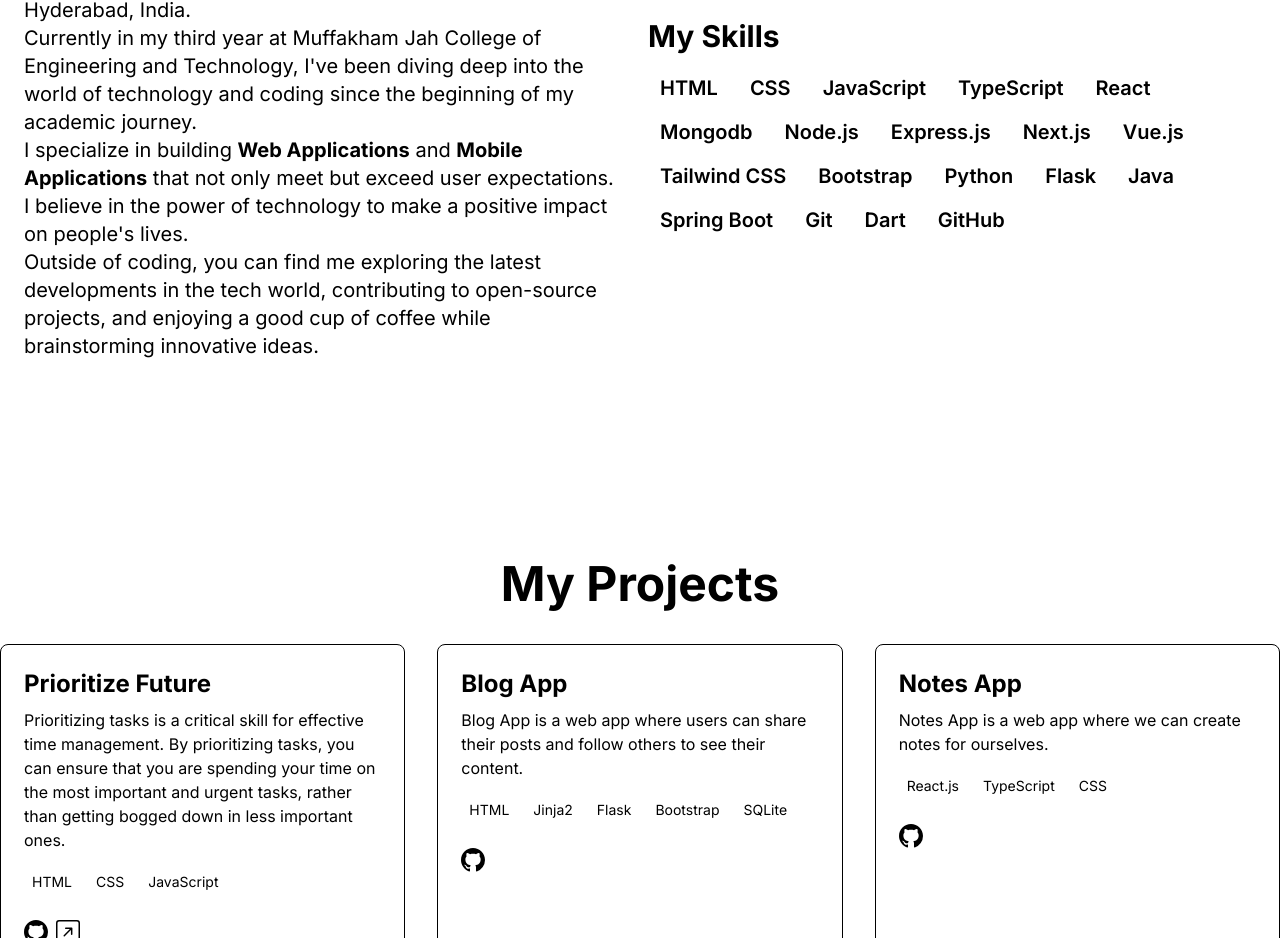
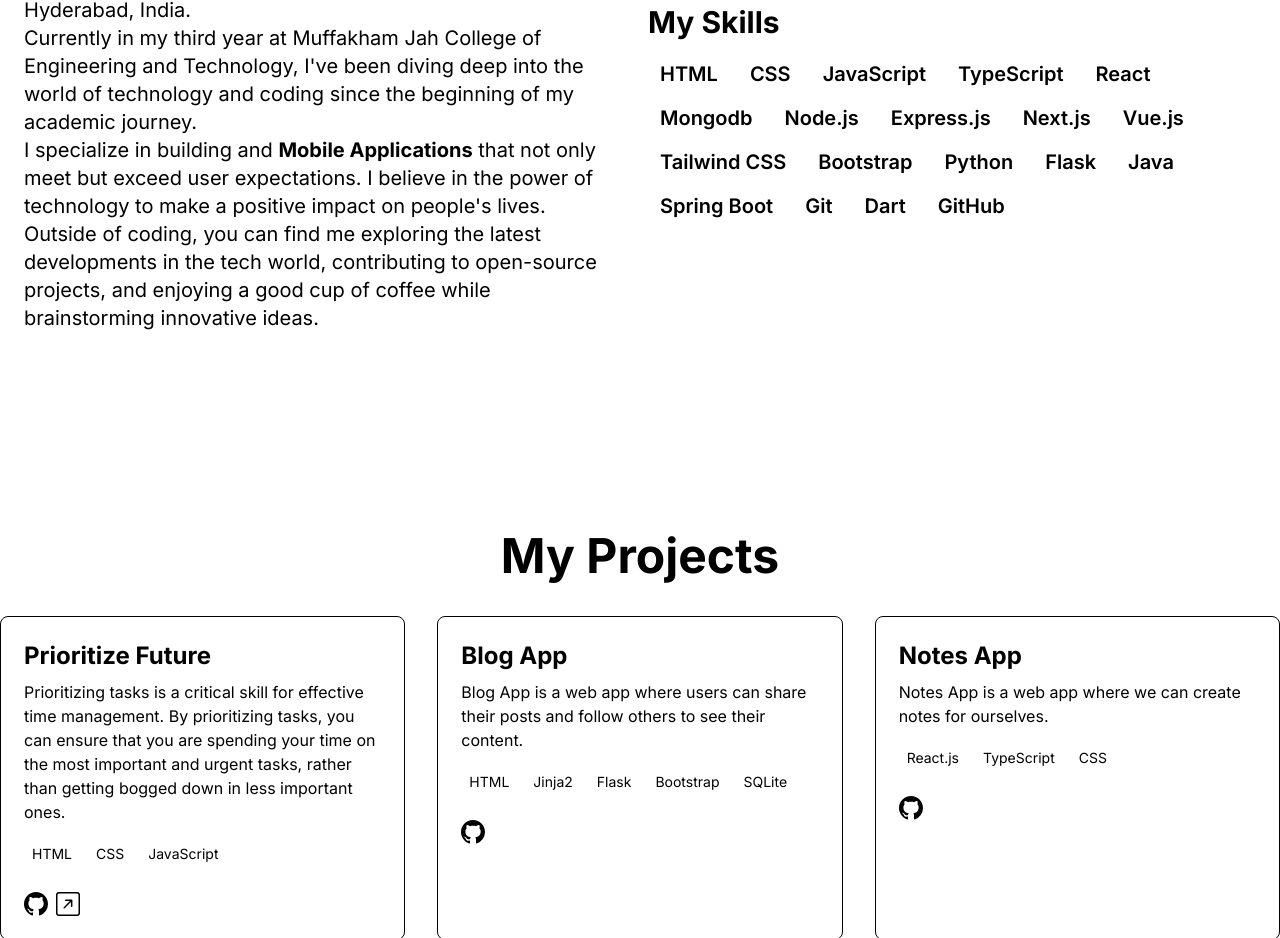
Before and after one commit to mohammedarbaz119/portfolio, a Next.js app: page / in a window 1280 px wide. Shown: the part 1054-1992 px from the top of the page. Built offline with nearby package versions, Linux system fonts and the light colour scheme.

Commit message:
error fixed

```diff
--- a/app/Components/About.tsx
+++ b/app/Components/About.tsx
@@ -143,7 +143,7 @@ const AboutSection = () => {
               Get to know me!
             </h2>
             <p className="mx-2 text-lg md:text-xl text-pink-300">
-              Hey there! I'm{" "}
+              Hey there! I&#39;m{" "}
               <span className="font-bold text-yellow-300">
                 Mohammed Arbazuddin Qureshi
               </span>
@@ -152,18 +152,17 @@ const AboutSection = () => {
             </p>
             <p className="mx-2 text-lg md:text-xl text-pink-300">
               Currently in my third year at Muffakham Jah College of Engineering
-              and Technology, I've been diving deep into the world of technology
-              and coding since the beginning of my academic journey.
+              and Technology, I&#39;ve been diving deep into the world of
+              technology and coding since the beginning of my academic journey.
             </p>
             <p className="mx-2 text-lg md:text-xl text-pink-300">
-              I specialize in building{" "}
-              <span className="font-bold text-green-400">Web Applications</span>{" "}
-              and{" "}
+              I specialize in building and{" "}
               <span className="font-bold text-green-400">
                 Mobile Applications
               </span>{" "}
               that not only meet but exceed user expectations. I believe in the
-              power of technology to make a positive impact on people's lives.
+              power of technology to make a positive impact on people&#39;s
+              lives.
             </p>
             <p className="mx-2 text-lg md:text-xl text-pink-300">
               Outside of coding, you can find me exploring the latest
--- a/app/Components/Hero.tsx
+++ b/app/Components/Hero.tsx
@@ -41,7 +41,7 @@ const Hero = () => {
           className="sm:w-full sm:max-w-md sm:pr-8 order-2 sm:order-1 sm:mx-auto sm:p-8 text-center sm:text-left"
         >
           <h2 className="text-4xl sm:text-5xl lg:text-6xl font-bold mb-4 text-gray-100">
-            Hi, I'm Mohammed Arbaz!
+            Hi, I&#39;m Mohammed Arbaz!
           </h2>
           <motion.h4
             className="text-2xl sm:text-3xl font-semibold mb-6 sm:mb-8 min-h-full text-teal-300 overflow-hidden whitespace-nowrap inline-block"
@@ -51,11 +51,11 @@ const Hero = () => {
             {show}
           </motion.h4>
           <p className="text-sm sm:text-base text-gray-300 mb-6 sm:mb-8">
-            I'm a third-year Computer Science student and dedicated full-stack
-            developer. I specialize in crafting engaging and user-centric web
-            applications, utilizing technologies like React for the frontend and
-            Node.js for the backend. Let's collaborate to bring your ideas to
-            life!
+            I&#39;m a third-year Computer Science student and dedicated
+            full-stack developer. I specialize in crafting engaging and
+            user-centric web applications, utilizing technologies like React for
+            the frontend and Node.js for the backend. Let&#39;s collaborate to
+            bring your ideas to life!
           </p>
           <div className="flex flex-col items-center sm:items-start">
             <a
```
